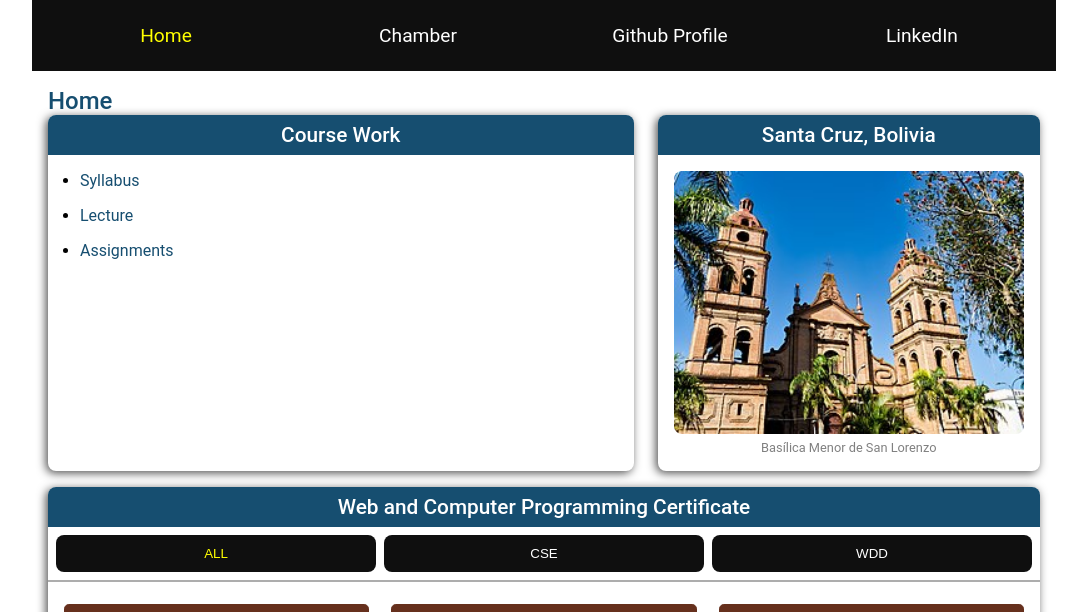
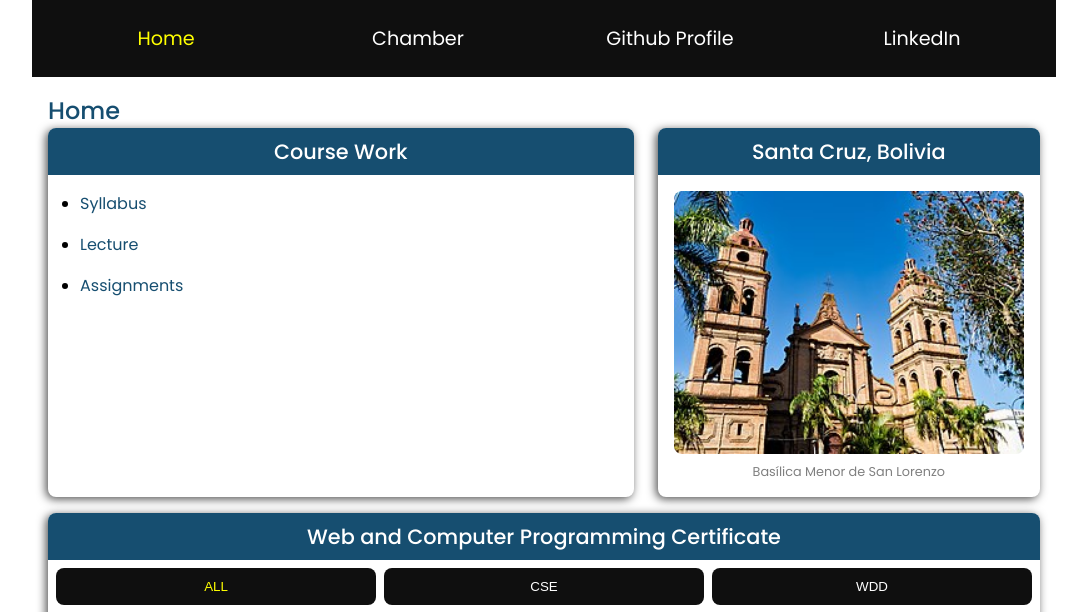
Before and after one commit to Joregesosa/wdd231, a plain HTML site: page index.html in a window 1280 px wide. Shown: the part 125-737 px from the top of the page, without its empty margins (96-1183 px from the left). Drawn offline with Linux system fonts and the light colour scheme.

Commit message:
Update font to Poppins and add preconnect links for improved performance

```diff
--- a/index.html
+++ b/index.html
@@ -8,6 +8,9 @@
     <meta name="description"
         content="This assignment demonstrates your prerequisite knowledge by applying HTML, CSS, and JavaScript to the design and development a course home page.">
     <link rel="icon" href="images/favicon-16x16.png" type="image/x-icon">
+    <link rel="preconnect" href="https://fonts.googleapis.com">
+    <link rel="preconnect" href="https://fonts.gstatic.com" crossorigin>
+    <link href="https://fonts.googleapis.com/css2?family=Poppins:wght@400;500;600;700&display=swap" rel="stylesheet">
     <link rel="stylesheet" href="styles/home-page-small.css">
     <link rel="stylesheet" href="styles/home-page-large.css">
     <script src="scripts/date.js" defer></script>
--- a/styles/home-page-small.css
+++ b/styles/home-page-small.css
@@ -13,7 +13,7 @@
 }
 
 body {
-    font-family: 'Roboto', sans-serif;
+    font-family: "Poppins", sans-serif;
     overflow-x: hidden;
     display: flex;
     flex-direction: column;
```
